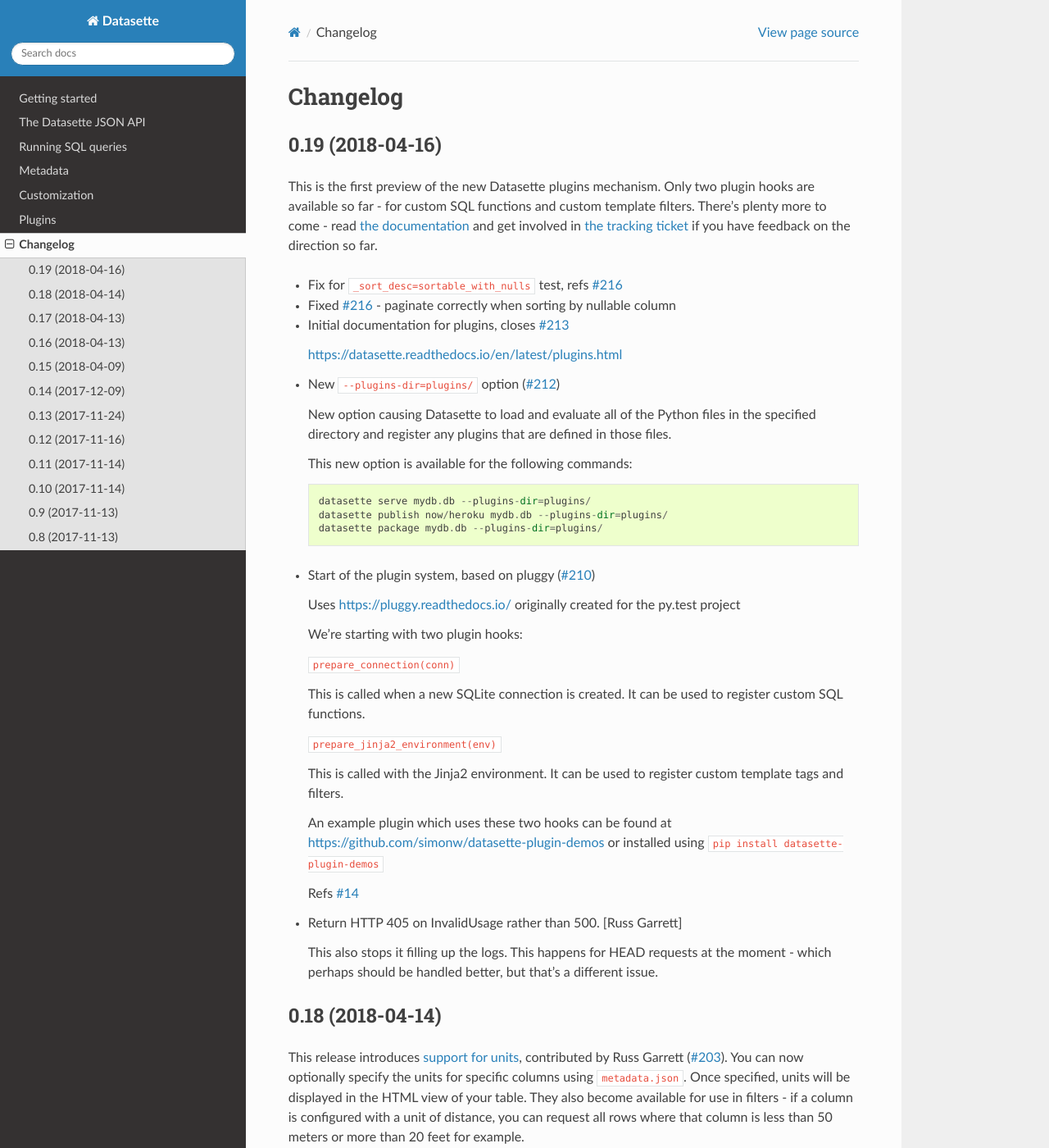
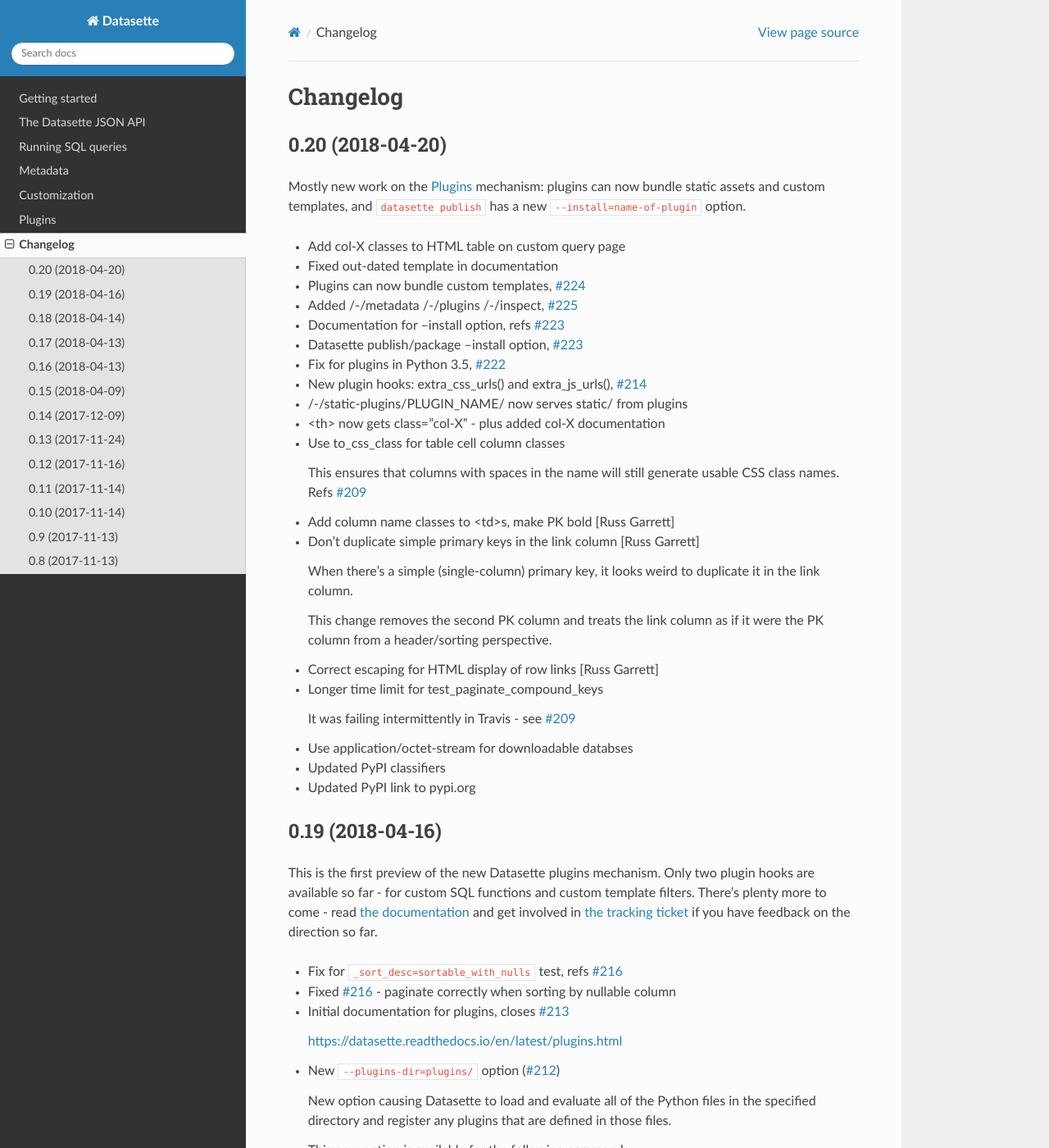
Before and after one commit to simonw/datasette, a Sphinx documentation site: the page built from docs/changelog.rst, in a window 1280 px wide and 1400 px high. Shown: the whole window at 82% size. Built offline with Sphinx 7.4.7 and the Read the Docs theme 2.0.0, drawn with Linux system fonts in a browser that asks for light colours.

Commit message:
Datasette 0.20: static assets and templates for plugins

```diff
--- a/datasette/version.py
+++ b/datasette/version.py
@@ -1,2 +1,2 @@
-__version_info__ = (0, 19)
+__version_info__ = (0, 20)
 __version__ = '.'.join(map(str, __version_info__))
--- a/docs/changelog.rst
+++ b/docs/changelog.rst
@@ -1,5 +1,40 @@
 Changelog
 =========
+
+0.20 (2018-04-20)
+-----------------
+
+Mostly new work on the :ref:`plugins` mechanism: plugins can now bundle static assets and custom templates, and ``datasette publish`` has a new ``--install=name-of-plugin`` option.
+
+- Add col-X classes to HTML table on custom query page
+- Fixed out-dated template in documentation
+- Plugins can now bundle custom templates, `#224 <https://github.com/simonw/datasette/issues/224>`_
+- Added /-/metadata /-/plugins /-/inspect, `#225 <https://github.com/simonw/datasette/issues/225>`_
+- Documentation for --install option, refs `#223 <https://github.com/simonw/datasette/issues/223>`_
+- Datasette publish/package --install option, `#223 <https://github.com/simonw/datasette/issues/223>`_
+- Fix for plugins in Python 3.5, `#222 <https://github.com/simonw/datasette/issues/222>`_
+- New plugin hooks: extra_css_urls() and extra_js_urls(), `#214 <https://github.com/simonw/datasette/issues/214>`_
+- /-/static-plugins/PLUGIN_NAME/ now serves static/ from plugins
+- <th> now gets class="col-X" - plus added col-X documentation
+- Use to_css_class for table cell column classes
+
+  This ensures that columns with spaces in the name will still
+  generate usable CSS class names. Refs `#209 <https://github.com/simonw/datasette/issues/209>`_
+- Add column name classes to <td>s, make PK bold [Russ Garrett]
+- Don't duplicate simple primary keys in the link column [Russ Garrett]
+
+  When there's a simple (single-column) primary key, it looks weird to
+  duplicate it in the link column.
+
+  This change removes the second PK column and treats the link column as
+  if it were the PK column from a header/sorting perspective.
+- Correct escaping for HTML display of row links [Russ Garrett]
+- Longer time limit for test_paginate_compound_keys
+
+  It was failing intermittently in Travis - see `#209 <https://github.com/simonw/datasette/issues/209>`_
+- Use application/octet-stream for downloadable databses
+- Updated PyPI classifiers
+- Updated PyPI link to pypi.org
 
 0.19 (2018-04-16)
 -----------------
--- a/docs/plugins.rst
+++ b/docs/plugins.rst
@@ -1,3 +1,5 @@
+.. _plugins:
+
 Plugins
 =======
 
```
